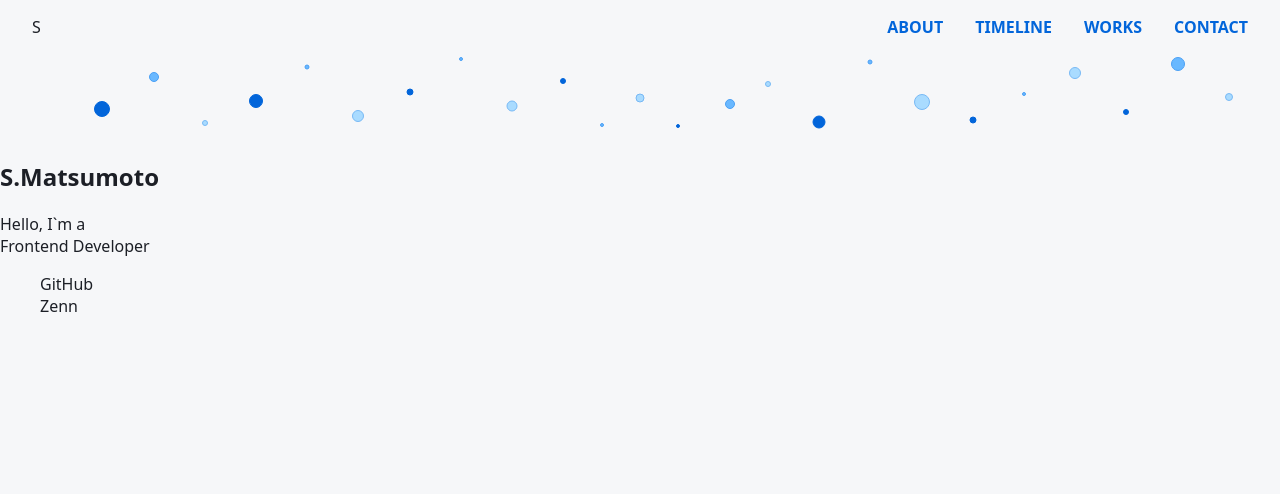
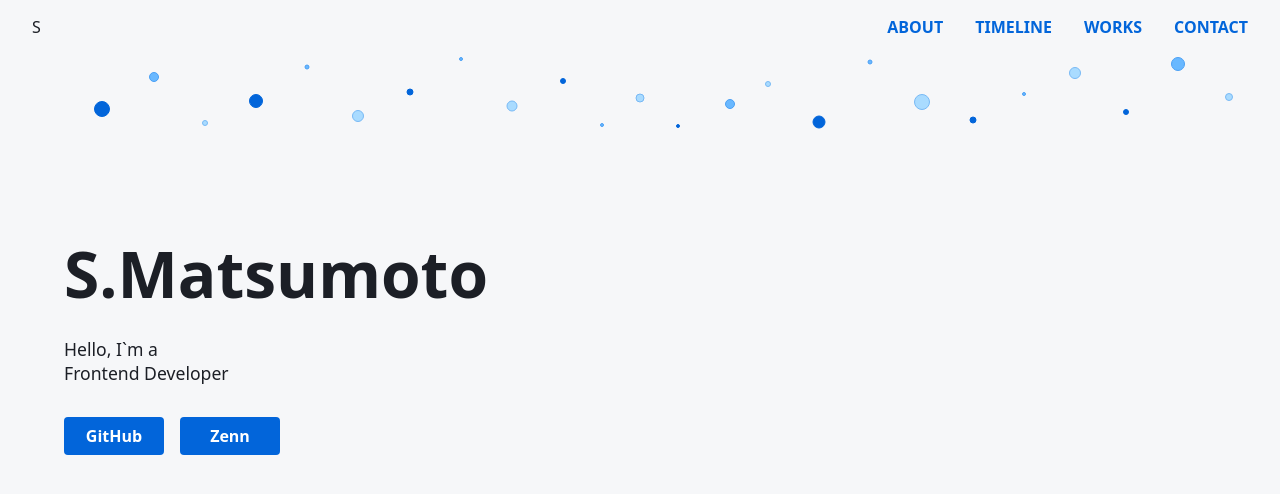
Before and after one commit to Smatsumot0/portfolio, a Next.js app: page / in a window 1280 px wide. Shown: the top 494 px of the page. Built offline with nearby package versions, Linux system fonts and the light colour scheme.

Commit message:
extract hero component

```diff
--- /dev/null
+++ b/app/components/Hero/Hero.module.css
@@ -0,0 +1,15 @@
+.hero {
+  padding: 6rem 4rem;
+}
+
+.hero h1 {
+  font-size: clamp(2.5rem, 5vw, 4rem);
+  font-weight: 800;
+  line-height: 1.2;
+  margin: 0;
+}
+
+.hero p {
+  margin-top: 1.5rem;
+  font-size: 1.1rem;
+}
--- /dev/null
+++ b/app/components/Hero/Hero.tsx
@@ -0,0 +1,15 @@
+import { ProfileLinks } from "../ProfileLinks/ProfileLinks"
+import style from "./Hero.module.css"
+
+export function Hero() {
+  return (
+    <section className={style.hero}>
+      <h1 className={style.title}>S.Matsumoto</h1>
+      <p className={style.subtitle}>
+        Hello, I`m a<br />
+        Frontend Developer
+      </p>
+      <ProfileLinks />
+    </section>
+  )
+}
--- /dev/null
+++ b/app/components/Link/Link.module.css
@@ -0,0 +1,6 @@
+.link {
+  width: 100%;
+  height: 100%;
+  color: inherit;
+  text-decoration: none;
+}
--- /dev/null
+++ b/app/components/Link/Link.tsx
@@ -0,0 +1,19 @@
+import style from "./Link.module.css"
+
+export type LinkProps = {
+  href: string
+  title: string
+}
+
+export function Link({ href, title }: LinkProps) {
+  return (
+    <a
+      href={href}
+      target="_blank"
+      rel={title}
+      title={title}
+      className={style.link}>
+      {title}
+    </a>
+  )
+}
--- /dev/null
+++ b/app/components/ProfileLinks/ProfileLinks.module.css
@@ -0,0 +1,23 @@
+.links {
+  margin-top: 2rem;
+  padding: 0;
+  border: none;
+  font-weight: 600;
+  cursor: pointer;
+  list-style: none;
+  display: flex;
+  gap: 16px;
+}
+
+.links li {
+  background: var(--color-main);
+  color: white;
+  width: 100px;
+  border-radius: 4px;
+}
+
+.links li a {
+  padding: 8px 0;
+  display: flex;
+  justify-content: center;
+}
--- /dev/null
+++ b/app/components/ProfileLinks/ProfileLinks.tsx
@@ -0,0 +1,25 @@
+import { Link } from "../Link/Link"
+import style from "./ProfileLinks.module.css"
+
+export function ProfileLinks() {
+  const links = [
+    {
+      title: "GitHub",
+      href: "https://github.com/Smatsumot0",
+    },
+    {
+      title: "Zenn",
+      href: "https://zenn.dev/matsumot0",
+    },
+  ]
+
+  return (
+    <ul className={style.links}>
+      {links.map((link) => (
+        <li key={link.title}>
+          <Link title={link.title} href={link.href} />
+        </li>
+      ))}
+    </ul>
+  )
+}
--- a/app/components/index.ts
+++ b/app/components/index.ts
@@ -1 +1,2 @@
 export * from "./Header/Header"
+export * from "./Hero/Hero"
--- a/app/page.tsx
+++ b/app/page.tsx
@@ -1,22 +1,10 @@
-import { Header } from "@/app/components"
+import { Header, Hero } from "@/app/components"
 
 export default function Home() {
   return (
     <main className="home">
       <Header />
-
-      <section className="hero">
-        <h1 className="title">S.Matsumoto</h1>
-        <p className="subtitle">
-          Hello, I`m a<br />
-          Frontend Developer
-        </p>
-
-        <ul className="links">
-          <li>GitHub</li>
-          <li>Zenn</li>
-        </ul>
-      </section>
+      <Hero />
     </main>
   )
 }
```
